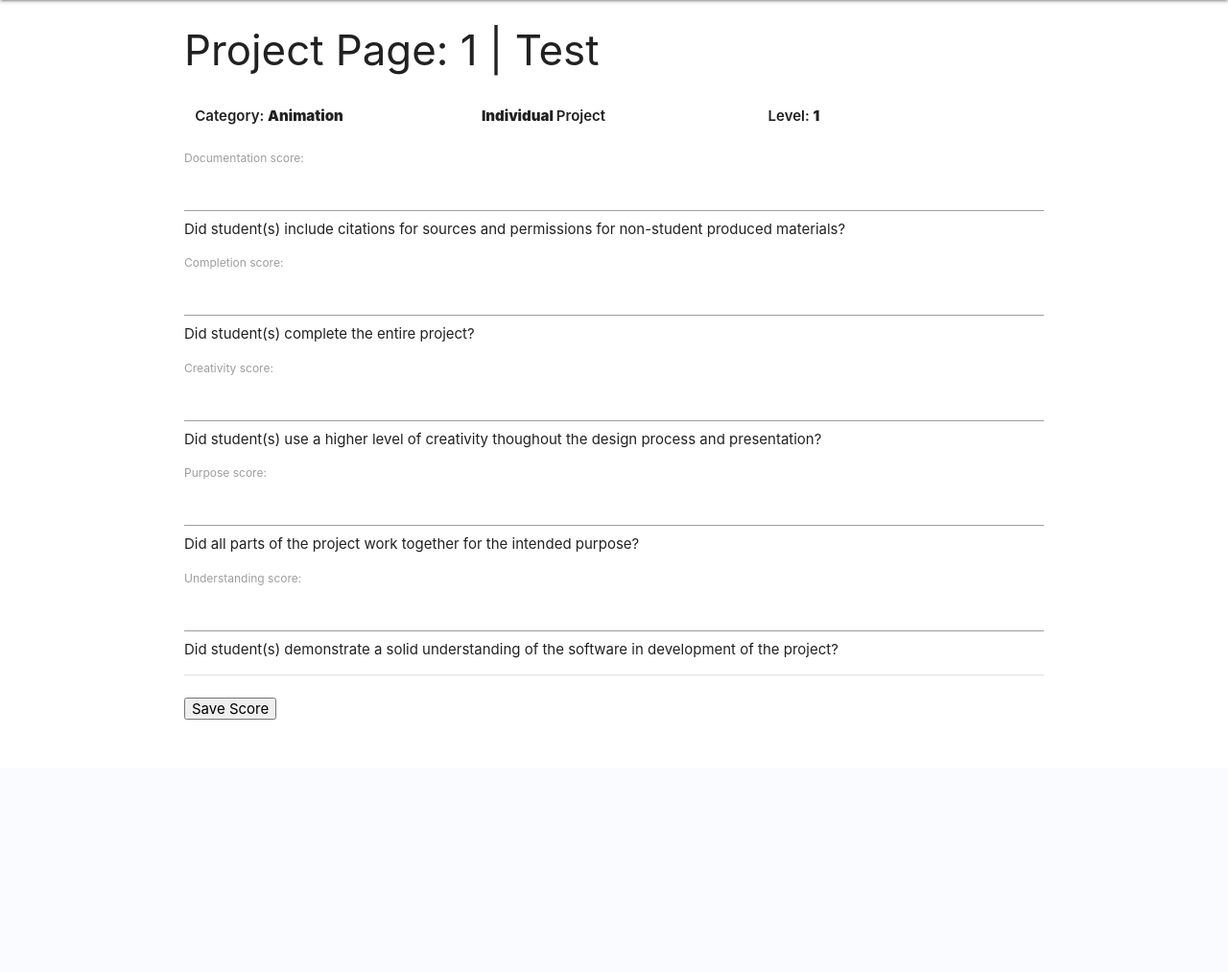
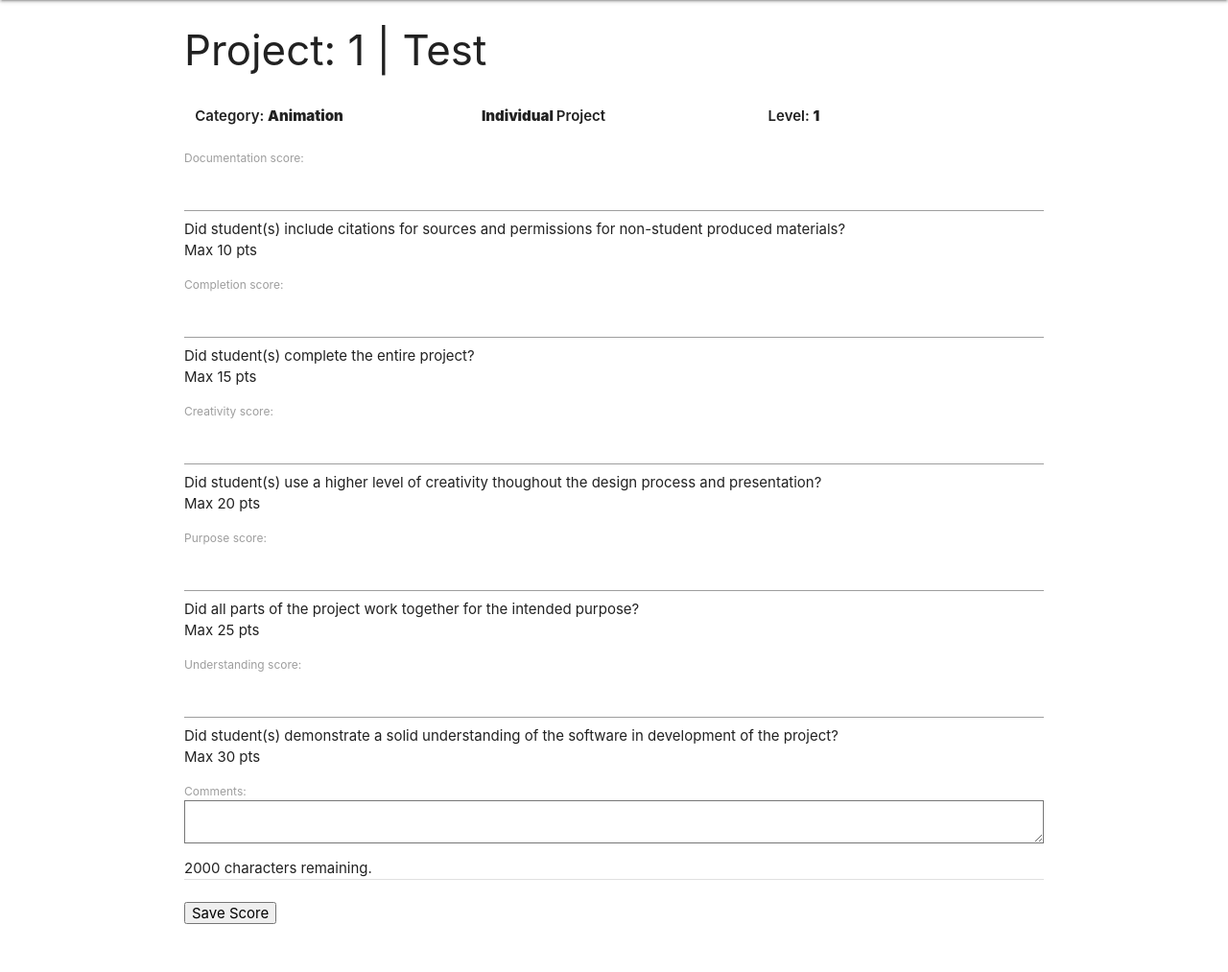
Before and after one commit to S00101454/ACTE, a Django app: page /judges/1 in a window 1280 px wide. Shown: the part 64-1077 px from the top of the page at 96% size. Before the commit the page ends 814 px from the top, so only its background shows below. Run offline with Django 3.2, Linux system fonts and the light colour scheme; a user stored in the database is signed in; data comes from the database, SQL or seed files in the repository; both versions use the stored data as it was after the commit; some libraries are stand-ins or nearby versions.

Commit message:
Pushing old commits

```diff
--- a/main/forms.py
+++ b/main/forms.py
@@ -61,9 +61,9 @@ class ScoringForm(ModelForm):
         model = Score
         exclude = ()
         help_texts = {
-            'documentation_score': 'Did student(s) include citations for sources and permissions for non-student produced materials?',
-            'completion_score': 'Did student(s) complete the entire project?',
-            'creativity_score':'Did student(s) use a higher level of creativity thoughout the design process and presentation?',
-            'purpose_score':'Did all parts of the project work together for the intended purpose?',
-            'understanding_score':'Did student(s) demonstrate a solid understanding of the software in development of the project?'
+            'documentation_score': 'Did student(s) include citations for sources and permissions for non-student produced materials? <br/>Max 10 pts',
+            'completion_score': 'Did student(s) complete the entire project? <br/>Max 15 pts',
+            'creativity_score':'Did student(s) use a higher level of creativity thoughout the design process and presentation? <br/>Max 20 pts',
+            'purpose_score':'Did all parts of the project work together for the intended purpose? <br/>Max 25 pts',
+            'understanding_score':'Did student(s) demonstrate a solid understanding of the software in development of the project? <br/>Max 30 pts',
         }
--- a/main/models.py
+++ b/main/models.py
@@ -71,6 +71,7 @@ class Score(models.Model):
     creativity_score = models.PositiveSmallIntegerField(blank=True, null=True, validators=[MaxValueValidator(20),])
     purpose_score = models.PositiveSmallIntegerField(blank=True, null=True, validators=[MaxValueValidator(25),])
     understanding_score = models.PositiveSmallIntegerField(blank=True, null=True, validators=[MaxValueValidator(30),])
+    comments = models.TextField(max_length=2000, blank=True, null=True)
 
 class Project_Scoring(models.Model):
     unique_together = (('project', 'judge'),)
--- a/main/templates/main/Judge.html
+++ b/main/templates/main/Judge.html
@@ -1,5 +1,5 @@
 {% extends 'main/header.html' %}
-
+<!--Judging dashboard-->
 {%block content%}
     <h1>
         Snead State ACTE Fair
--- a/main/templates/main/scoring.html
+++ b/main/templates/main/scoring.html
@@ -2,30 +2,39 @@
 
 {%block content%}
 	<h3>
-		Project Page: <span class="hide-on-med-and-up"><br></span> {{project.front_end_id}} | {{project.name}}
+		Project: <span class="hide-on-med-and-up"><br></span> {{project.front_end_id}} | {{project.name}}
 	</h3>
 	<div class="row">
 		<div class="section">
-			<div class="col s12 m6 l4" style="font-weight:600">Category: <span style="font-weight:1000">{{project.category}}</span></div>
-			<div class="col s12 m6 l4" style="font-weight:1000">
+			<div class="col s12 m6 l4" style="font-weight:600">Category: <span style="font-weight:900">{{project.category}}</span></div>
+			<div class="col s12 m6 l4" style="font-weight:900">
 				{% if project.is_group %}
 					Team
 				{% else %}
 					Individual
 				{% endif %}
 			<span style="font-weight:600">Project</span></div>
-			<div class="col s12 m6 l4" style="font-weight:600">Level: <span style="font-weight:1000">{{project.level}}</span></div>
+			<div class="col s12 m6 l4" style="font-weight:600">Level: <span style="font-weight:900">{{project.level}}</span></div>
 		</div>
 		<div class="divider"></div>
 		<div class="section">
 			<form method="POST">
 				{% csrf_token %}
 				{{form.as_p}}
+				<span id="word_count">2000</span> characters remaining.
 				<div class="divider"></div>
 				<br>
 				<button type="submit">Save Score</button>
 			</form>
+			<script>
+				var textSource = document.getElementById("id_comments")
+				var wordCount = document.getElementById("word_count")
 
+				textSource.addEventListener("keyup", function(){
+					var characters = textSource.value.split('');
+					wordCount.innerText = 2000 - characters.length;
+				});
+			</script>
 		</div>
 	</div>
 {% endblock %}
```
Also changed, not shown: db.sqlite3, main/migrations/0016_score_judges_comments.py (added).
